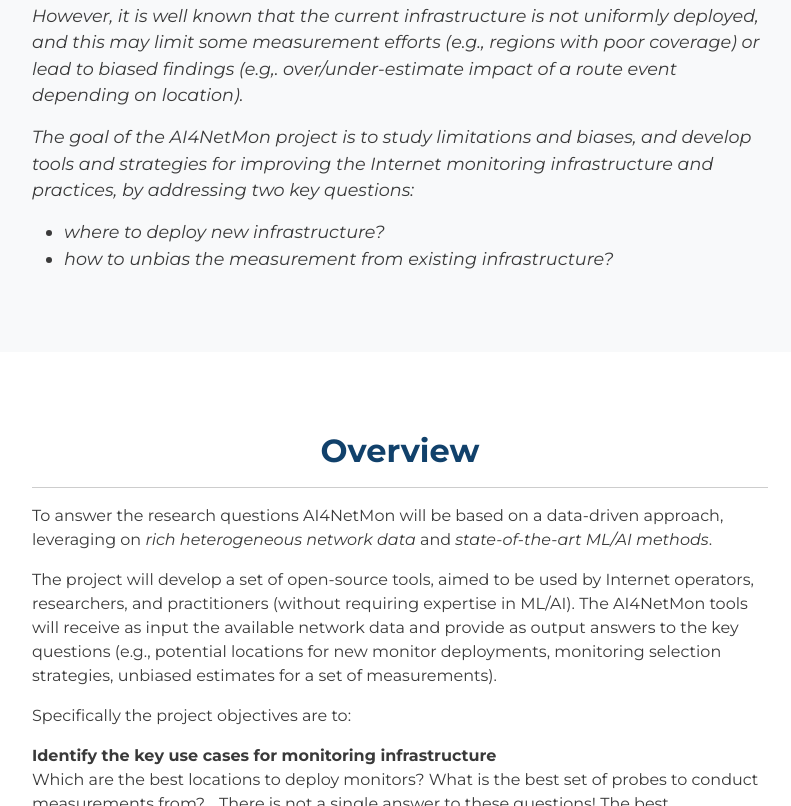
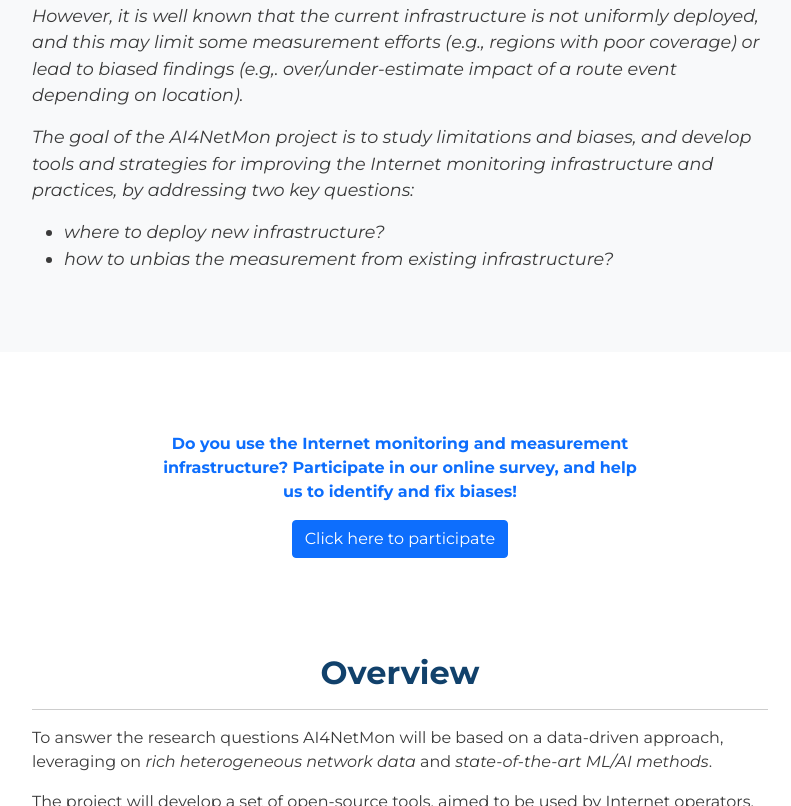
Before and after one commit to sermpezis/sermpezis.github.io, a plain HTML site: page ai4netmon/index.html in a window 1280 px wide. Shown: the part 474-1280 px from the top of the page, without its empty margins (240-1031 px from the left). Drawn offline with Linux system fonts and the light colour scheme.

Commit message:
add survey participation

```diff
--- a/ai4netmon/index.html
+++ b/ai4netmon/index.html
@@ -78,6 +78,12 @@
     <!-- Start of Main Section -->
     <main class="container px-5">
         <!-- Start of Overview Section -->
+        <div class="row">
+            <div class="col-8 mx-auto my-5 text-center">
+                <p style="color: #0d6efd"><strong>Do you use the Internet monitoring and measurement infrastructure? Participate in our online survey, and help us to identify and fix biases!</strong></p>
+                <a href="https://docs.google.com/forms/d/e/1FAIpQLSez1XiW0K2TPod6jGra1fnke7gDAgFLzkdmYBTVWO0yXUTxKQ/viewform?usp=sf_link" target="_blank"><button type="button" class="btn btn-primary">Click here to participate</button></a>
+            </div>
+        </div>
         <section id="overview" class="pt-5">
             <h2 class="text-center">Overview</h2>
             <hr />
```
